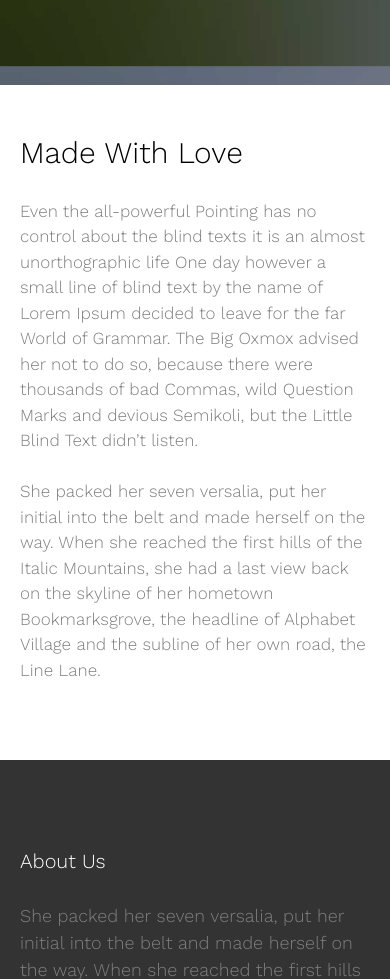
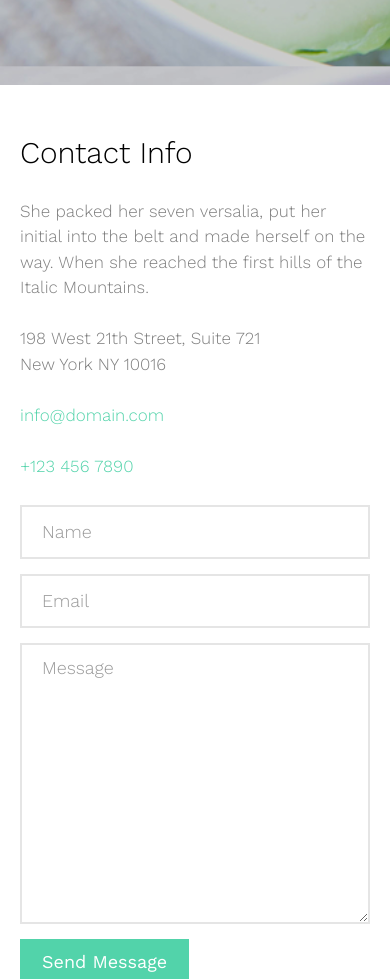
Before and after one commit to foolofsoul/poke-bootstrap, a plain HTML site: page index.html in a window 390 px wide. Shown: the part 5520-6499 px from the top of the page. Drawn offline with nearby package versions, Linux system fonts and the light colour scheme; some packages are replaced by stand-ins of ours; files that its build step writes are made by us from their sources; no server answers; files whose address does not match are found by name.

Commit message:
Added contact section and google map

```diff
--- a/index.html
+++ b/index.html
@@ -73,7 +73,7 @@
 						<li class="fh5co-active"><a href="index.html"><span>Home</span></a></li>
 						<li><a href="#about"><span>About</span></a></li>
 						<li><a href="#menu"><span>Menu</span></a></li>
-						<li><a href="contact.html"><span>Contact</span></a></li>
+						<li><a href="#contact"><span>Contact</span></a></li>
 					</ul>
 				</nav>
 			</div>
@@ -276,14 +276,14 @@
 		</div>
 
 
-		<div class="fh5co-parallax" style="background-image: url(images/hero_3.jpg);" data-stellar-background-ratio="0.5">
+		<div id="contact" class="fh5co-parallax" style="background-image: url(images/poke-7.jpg);" data-stellar-background-ratio="0.5">
 			<div class="overlay"></div>
 			<div class="container">
 				<div class="row">
 					<div class="col-md-8 col-md-offset-2 col-sm-12 col-sm-offset-0 col-xs-12 col-xs-offset-0 text-center fh5co-table">
 						<div class="fh5co-intro fh5co-table-cell">
-							<h1 class="text-center">Less is more</h1>
-							<p>Made with love by the fine folks at <a href="http://freehtml5.co">FreeHTML5.co</a></p>
+							<h1 class="text-center">Contact</h1>
+							<p>We appreciate your feedback</p>
 						</div>
 					</div>
 				</div>
@@ -291,6 +291,39 @@
 		</div>
 
 		<div class="fh5co-section">
+			<div class="container">
+				<div class="row">
+					<div class="col-md-5">
+						<h2>Contact Info</h2>
+						<p>She packed her seven versalia, put her initial into the belt and made herself on the way. When she reached the first hills of the Italic Mountains.</p>
+
+						<p>198 West 21th Street, Suite 721 <br> New York NY 10016</p>
+						<p><a href="#">info@domain.com</a></p>
+						<p><a href="#">+123 456 7890</a></p>
+					</div>
+					<div class="col-md-6 col-md-push-1">
+						<form action="#">
+							<div class="form-group">
+								<input type="text" class="form-control" placeholder="Name">
+							</div>
+							<div class="form-group">
+								<input type="text" class="form-control" placeholder="Email">
+							</div>
+							<div class="form-group">
+								<textarea class="form-control" name="" id="" cols="30" rows="10" placeholder="Message"></textarea>
+							</div>
+							<div class="form-group">
+								<input type="submit" value="Send Message" class="btn btn-primary btn-md">
+							</div>
+						</form>
+					</div>
+				</div>
+			</div>
+		</div>
+		<div id="map"></div>
+	</div><!-- END fh5co-wrap -->
+
+		<!-- <div class="fh5co-section">
 			<div class="container">
 
 				<div class="row">
@@ -310,10 +343,7 @@
 				</div>
 
 			</div>
-		</div>
-
-	</div> <!-- END fh5co-wrap -->
-
+		</div> -->
 
 	<footer id="fh5co-footer">
 		<div class="container">
@@ -344,7 +374,7 @@
 			</div>
 			<div class="row">
 				<div class="col-md-12 fh5co-copyright text-center">
-					<p><small>&copy; 2016 Free HTML5 Simple. All Rights Reserved. </small> <small>Made with care by <a href="http://freehtml5.co/" target="_blank">FreeHTML5.co</a> Demo Images: <a href="http://unsplash.com" target="_blank">Unsplash</a></small></p>
+					<p><small>&copy; 2016 Free HTML5 Simple. All Rights Reserved. </small> <small>Edited with care by Joshua Larks</small></p>
 				</div>
 			</div>
 		</div>
@@ -360,6 +390,9 @@
 	<script src="js/jquery.waypoints.min.js"></script>
 	<!-- Stellar -->
 	<script src="js/jquery.stellar.min.js"></script>
+	<!-- Google Map -->
+	<script src="https://maps.googleapis.com/maps/api/js?key=AIzaSyCefOgb1ZWqYtj7raVSmN4PL2WkTrc-KyA&sensor=false"></script>
+	<script src="js/google_map.js"></script>
 	<!-- MAIN JS -->
 	<script src="js/main.js"></script>
 
```
